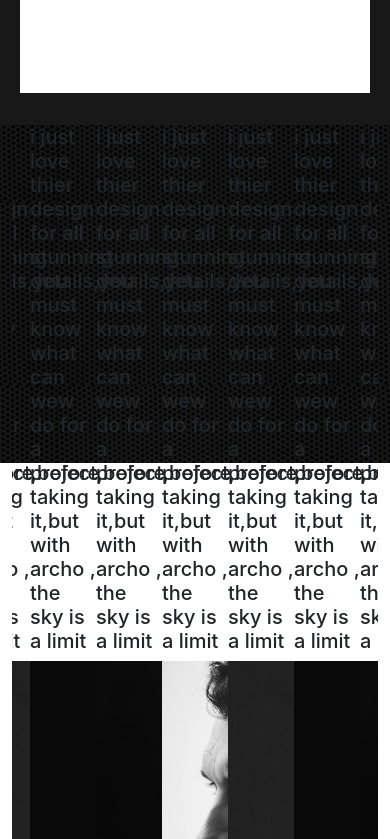
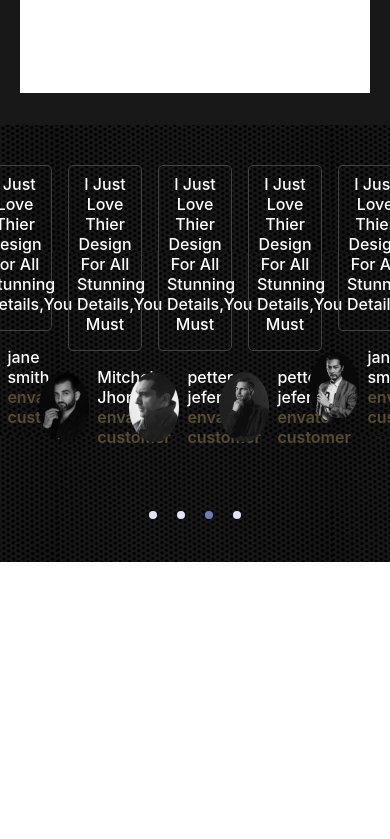
Before and after one commit to mahdihasanpour2022/portfolio1, a React (Create React App) app: page / in a window 390 px wide. Shown: the part 2725-3564 px from the top of the page. After the commit the page ends 3287 px from the top, so only its background shows below. Built offline with nearby package versions, Linux system fonts and the light colour scheme.

Commit message:
react-alice installed and responsived

```diff
--- a/src/assets/style/components_style/Comment.module.scss
+++ b/src/assets/style/components_style/Comment.module.scss
@@ -1,3 +1,52 @@
 @import "../common_styles/variables";
 @import "../common_styles/font";
 @import "../common_styles/mixins";
+
+
+
+.comment {
+
+  min-height: 200px;
+  margin: 0.5rem;
+  @include flex(space-between, stretch) {
+    flex-direction: column;
+  }
+  .commentText {
+    color: $white;
+    text-align: center;
+    padding: 0.5rem;
+    border: 1px solid rgb(67, 67, 67);
+    border-radius: 5px;
+    h5{
+      font-size: 1rem;
+      text-transform: capitalize
+    }
+  }
+
+  .imageAndDescription {
+    @include flex(center, center);
+    margin: 1rem 0;
+
+    .image {
+      width: 70px;
+      height: 70px;
+      object-fit: cover;
+      border-radius: 50%;
+      margin-right: 0.5rem;
+    }
+
+    .description {
+
+      h6 {
+        color: $white;
+        margin: 0;
+      }
+
+      p {
+        color: $gold;
+        margin: 0;
+        font-weight: 600;
+      }
+    }
+  }
+}
--- a/src/assets/style/components_style/Comments.module.scss
+++ b/src/assets/style/components_style/Comments.module.scss
@@ -3,15 +3,13 @@
 @import "../common_styles/mixins";
 
 
-.BestSkillsContainer {
+.commentsContainer {
   background-color: $black  !important;
+  height: 100%;
 
-  .BestSkills {
-    width: 100%;
-    background: linear-gradient(to top , rgba(0,0,0,0.9),rgba(0,0,0,0.9)) ,url("../../images/dots.jpg") repeat center;
-    height: 40vh;
-    // border-top: 5px solid $gold;
-    // border-bottom: 5px solid $gold;
-
+  .comments {
+    background: linear-gradient(to top, rgba(0, 0, 0, 0.9), rgba(0, 0, 0, 0.9)), url("../../images/dots.jpg") repeat center;
+    height: 100%;
+    padding: 2rem 0;
   }
 }
--- a/src/components/Comment.js
+++ b/src/components/Comment.js
@@ -8,19 +8,20 @@ const Comment = ({ data }) => {
 
   const { id, author, title, comment, image } = data;
 
-  console.log()
-
+const shorterText=()=>{
+  return comment.split(" ").slice(0,10).join(" ")
+}
   return (
     <>
       <div className={Styles.comment}>
-        <div className={Styles.textUp}>
-          <h5>{comment}</h5>
+        <div className={Styles.commentText}>
+          <h5>{shorterText(comment)}</h5>
         </div>
-        <div className={Styles.contentDown}>
-          <img src={image} alt={id} />
-          <div>
-            <p>{author}</p>
-            <h5>{title}</h5>
+        <div className={Styles.imageAndDescription}>
+          <img src={image} alt={id} className={Styles.image}/>
+          <div className={Styles.description}>
+            <h6>{author}</h6>
+            <p>{title}</p>
           </div>
         </div>
       </div>
--- a/src/components/Comments.js
+++ b/src/components/Comments.js
@@ -13,18 +13,18 @@ const Comments = () => {
 
   const responsive = {
     0: { items: 1 },
-    568: { items: 2 },
-    768: { items: 3 },
-    992: { items: 5 },
-    1200: { items: 8 },
+    568: { items: 1 },
+    768: { items: 2 },
+    992: { items: 3 },
+    1200: { items: 3 },
   };
 
 
   return (
     <>
-      <div className={`${Styles.BestSkillsContainer} container-fluid p-0`}>
+      <div className={`${Styles.commentsContainer} container-fluid p-0`}>
         <div className="row m-0">
-          <div className={Styles.BestSkills}>
+          <div className={Styles.comments}>
 
             <AliceCarousel
               autoPlay
```
